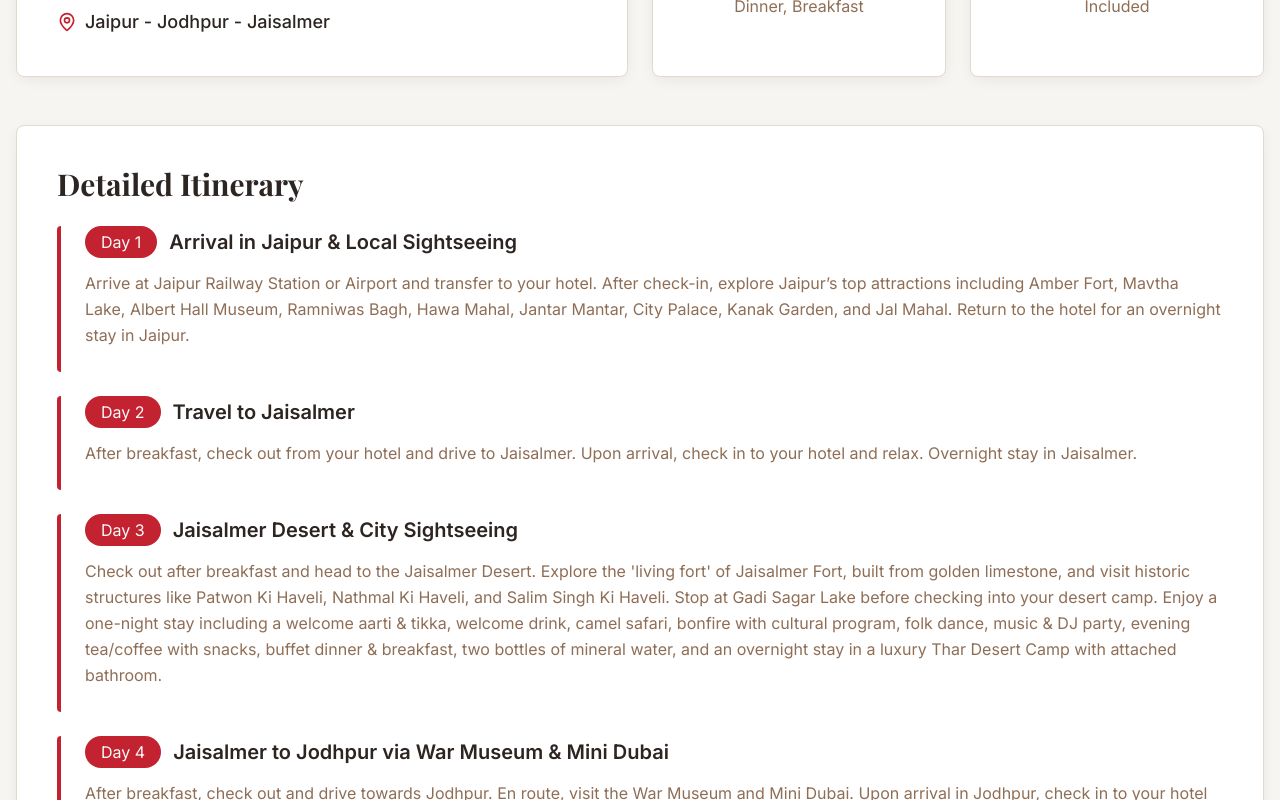
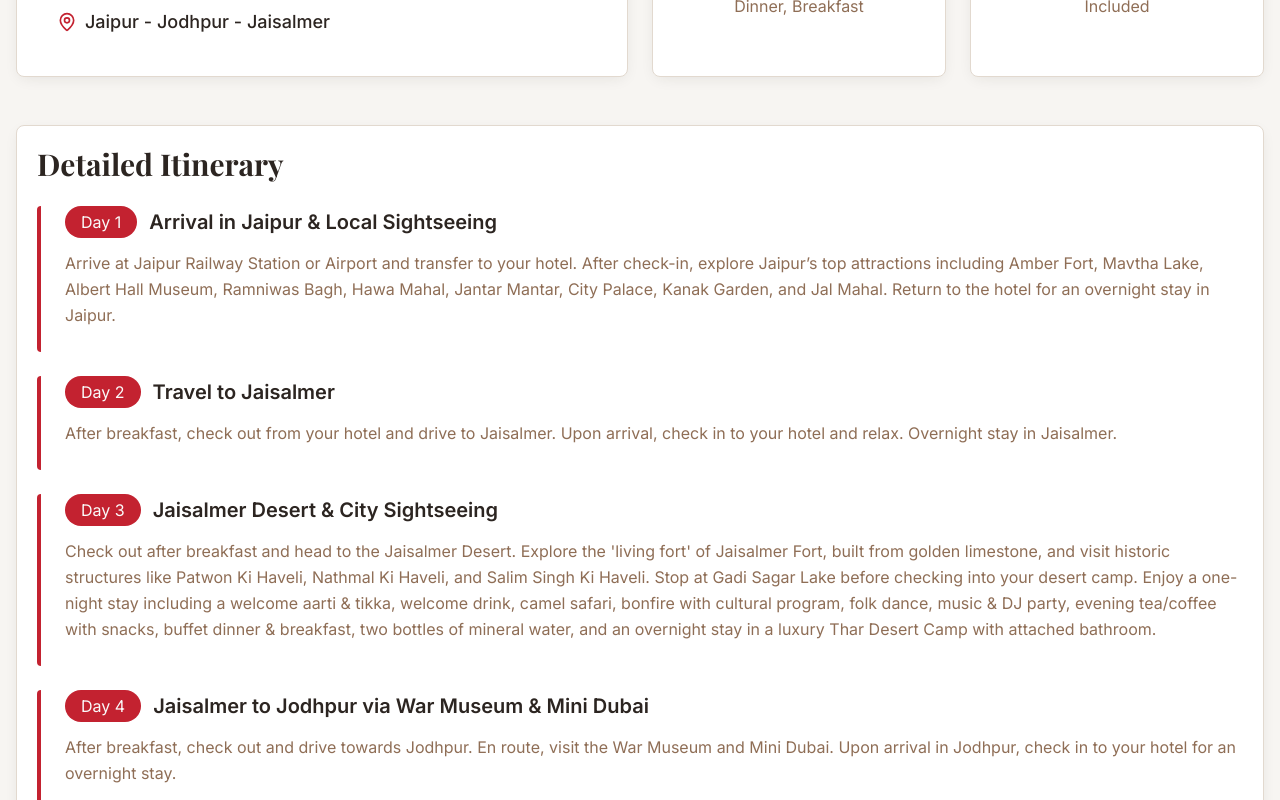
Before and after one commit to dev-anku/ltown-travels, a Next.js app: page /packages/cultural-rajasthan in a window 1280 px wide. Shown: the part 880-1680 px from the top of the page. Built offline with nearby package versions, Linux system fonts and the light colour scheme.

Commit message:
a little fix

```diff
--- a/app/packages/cultural-rajasthan/page.js
+++ b/app/packages/cultural-rajasthan/page.js
@@ -96,7 +96,7 @@ export default function Page() {
         </div>
 
         {/* Detailed Itinerary */}
-        <div className="card-royal mb-12 p-10 space-y-6">
+        <div className="card-royal mb-12 p-5 space-y-6">
           <div>
             <h2 className="text-3xl font-heading font-bold text-foreground">
               Detailed Itinerary
@@ -110,7 +110,7 @@ export default function Page() {
                   className="border-l-4 rounded-sm border-primary pl-6 pb-6"
                 >
                   <div className="flex items-center space-x-3 mb-3">
-                    <div className="px-4 py-1 rounded-full bg-primary text-primary-foreground">
+                    <div className="flex items-center justify-center whitespace-nowrap px-4 py-1 rounded-full bg-primary text-primary-foreground">
                       Day {day.day}
                     </div>
                     <h3 className="text-xl font-semibold text-foreground">
```
